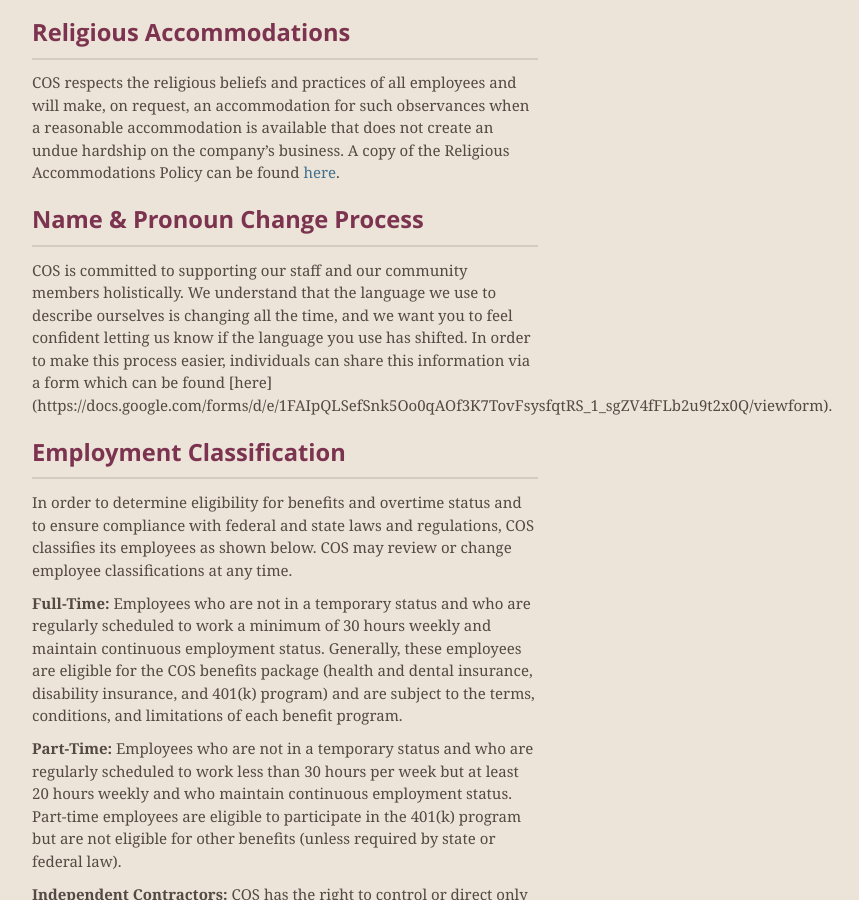
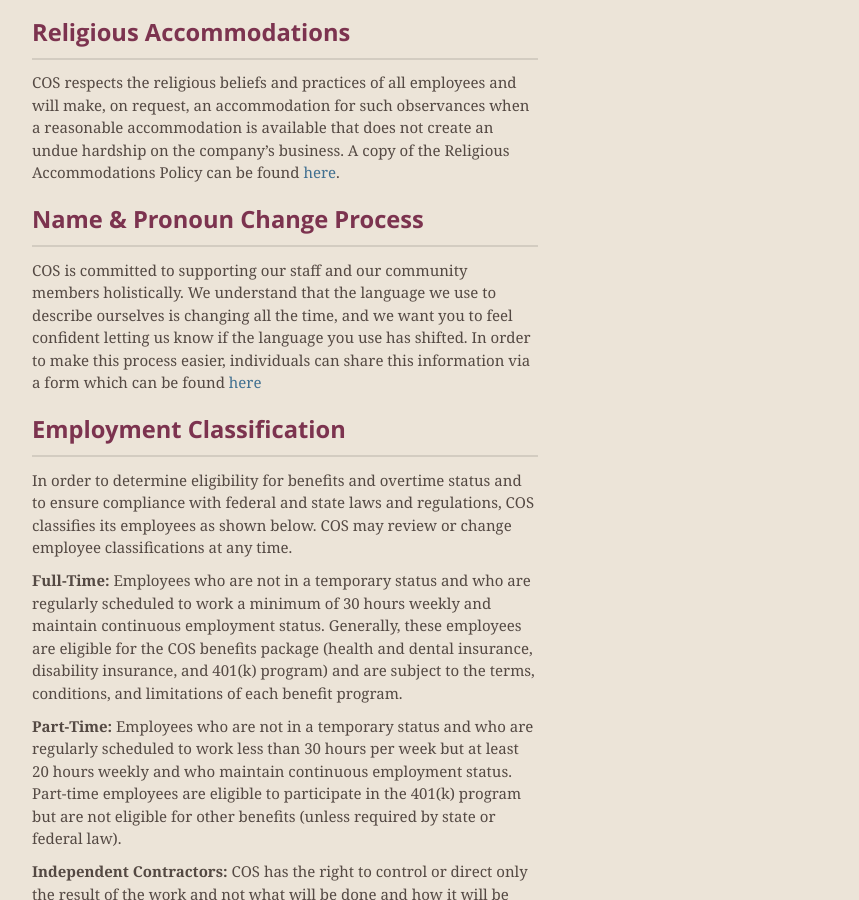
Before and after one commit to CenterForOpenScience/Policies-and-Procedures, a Jekyll site: the page built from index.md, in a window 1280 px wide and 900 px high, scrolled down 4181 px. Shown: the whole window, without its empty margins (355-1214 px from the left). Built offline with Jekyll 4.4.1, drawn with Linux system fonts in a browser that asks for light colours; nearby versions of some CDN libraries; our own code applies the rules of GitHub Pages for plain Markdown files; some of the changed lines change nothing that is shown.

Commit message:
Update index.md

```diff
--- a/index.md
+++ b/index.md
@@ -84,7 +84,7 @@ COS respects the religious beliefs and practices of all employees and will make,
 
 ## Name & Pronoun Change Process
 
-COS is committed to supporting our staff and our community members holistically. We understand that the language we use to describe ourselves is changing all the time, and we want you to feel confident letting us know if the language you use has shifted. In order to make this process easier, individuals can share this information via a form which can be found [here] (https://docs.google.com/forms/d/e/1FAIpQLSefSnk5Oo0qAOf3K7TovFsysfqtRS_1_sgZV4fFLb2u9t2x0Q/viewform).
+COS is committed to supporting our staff and our community members holistically. We understand that the language we use to describe ourselves is changing all the time, and we want you to feel confident letting us know if the language you use has shifted. In order to make this process easier, individuals can share this information via a form which can be found [here](https://docs.google.com/forms/d/e/1FAIpQLSef7elb-9-WkaXNTlnSQZ9mHkxWjMcYwIvBRTjVoVkj6YpJzQ/viewform?usp=sf_link)
 
 Employment Classification
 ------------------
```
